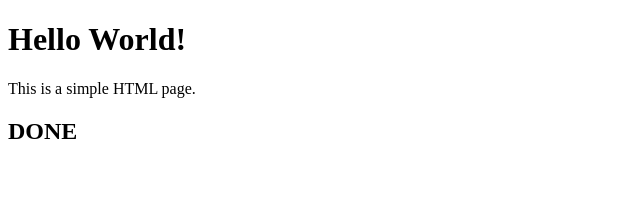
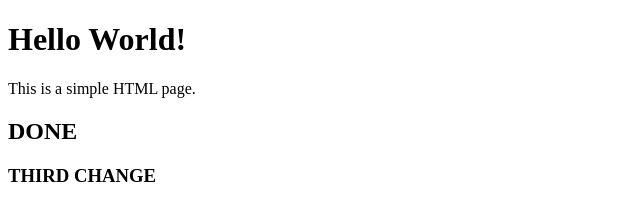
Before and after one commit to rajgosavi-ship-it/repo1, a plain HTML site: page index.html in a window 1280 px wide. Shown: the whole page, without its empty margins (0-640 px from the left). Drawn offline with Linux system fonts and the light colour scheme.

Commit message:
third commit

```diff
--- a/index.html
+++ b/index.html
@@ -7,5 +7,6 @@
     <h1>Hello World!</h1>
     <p>This is a simple HTML page.</p>
     <h2>DONE</h2>
+    <h3>THIRD CHANGE</h3>
 </body>
 </html>
```
